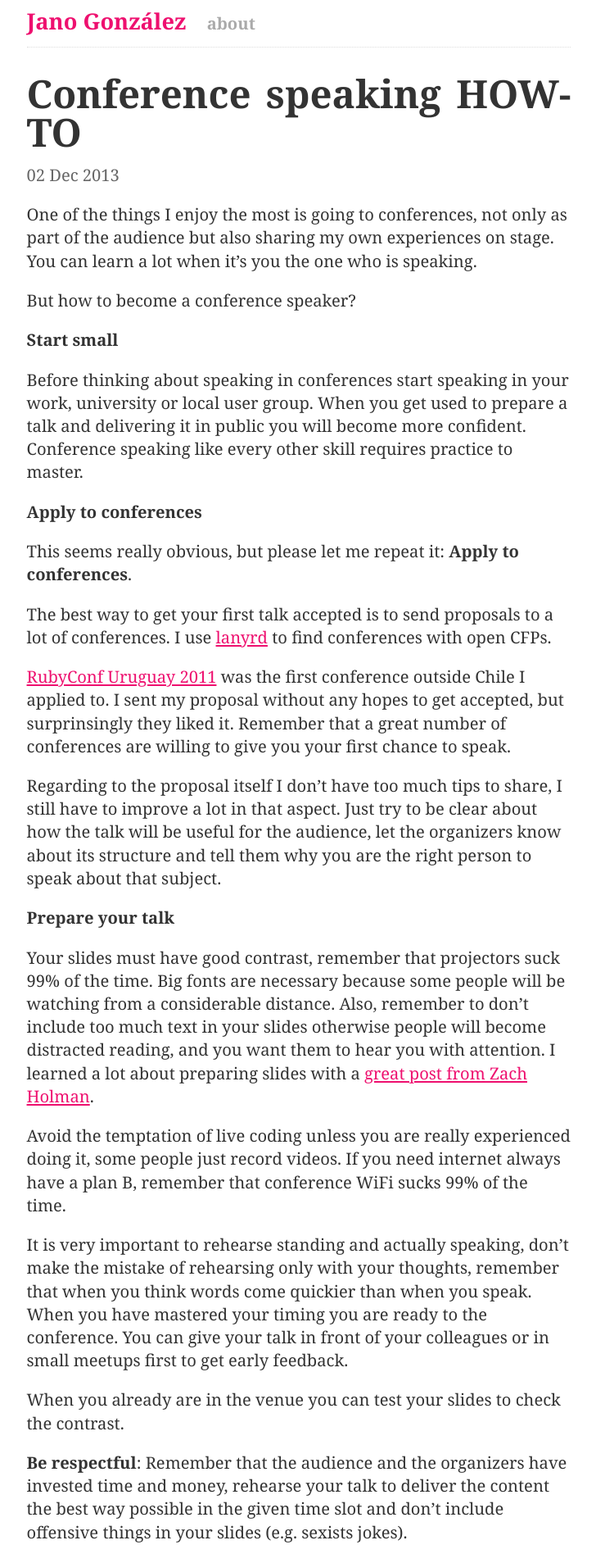
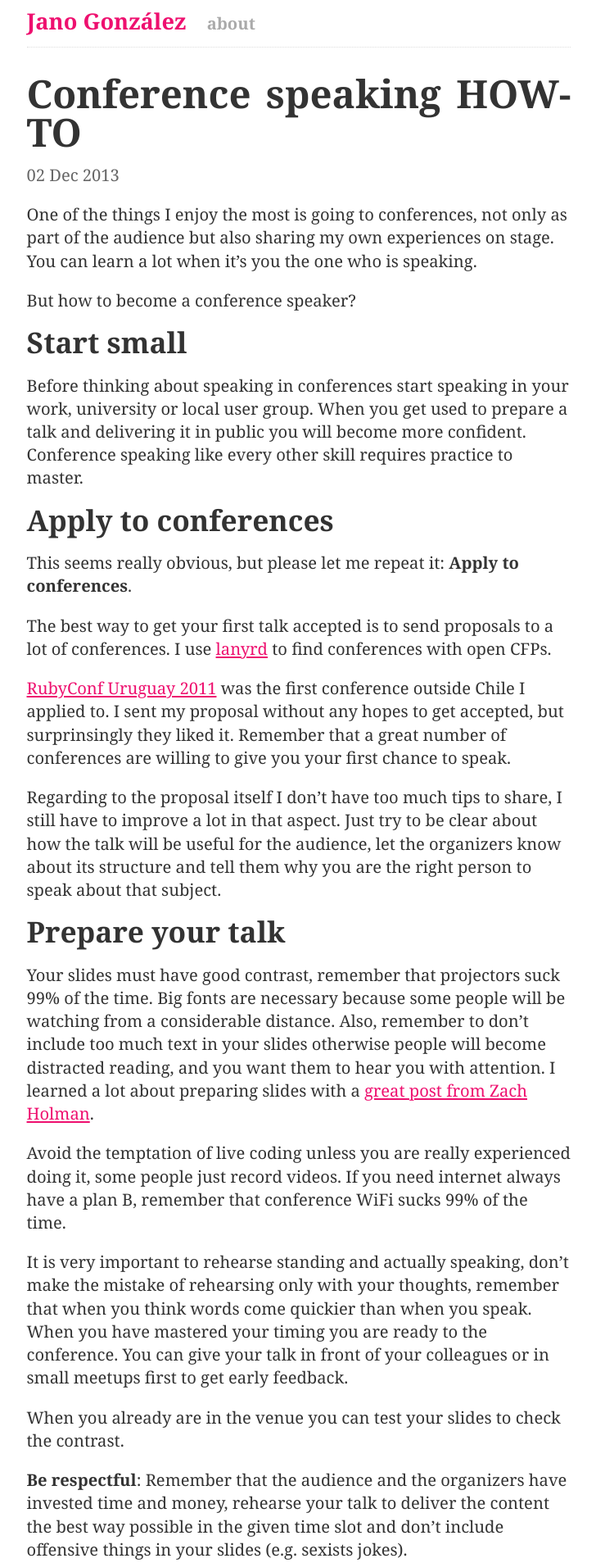
Before and after one commit to janogonzalez/janogonzalez.github.io, a Jekyll site: the page built from _posts/2013-12-02-conference-speaking-how-to.markdown, in a window 1280 px wide. Shown: the top 1907 px of the page at 82% size, without its empty margins (275-1003 px from the left). Built offline with Jekyll 4.4.1, drawn with Linux system fonts in a browser that asks for light colours; some web fonts are replaced.

Commit message:
Improve titles in CSS

```diff
--- a/css/main.css
+++ b/css/main.css
@@ -117,6 +117,18 @@ footer {
   line-height: 1em;
 }
 
+#post h2 {
+  font-size: 175%;
+  margin-bottom: 0.3em;
+  line-height: 1em;
+}
+
+#post h3 {
+  font-size: 145%;
+  margin-bottom: 0.3em;
+  line-height: 1em;
+}
+
 #post p {
   text-align: left;
 }
```
